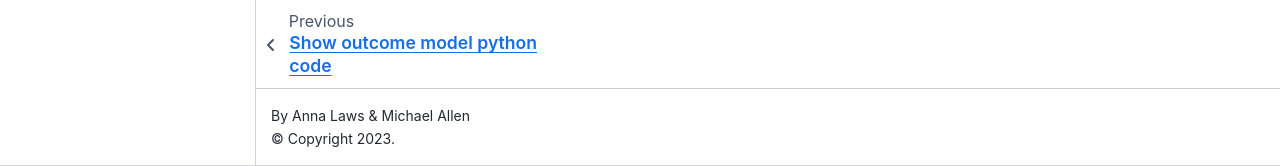
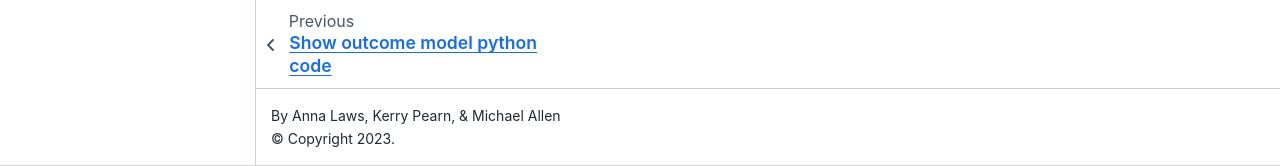
Before and after one commit to samuel-book/stroke_outcome, a Jupyter Book: the page built from proportion_ischaemic_with_lvo.md, in a window 1280 px wide and 900 px high, scrolled down 1624 px. Shown: the part 734-900 px from the top of the window. Built offline with Jupyter Book 1.0.4 settings and Sphinx 7.4.7 and the Sphinx Book theme 1.1.4, drawn with Linux system fonts in a browser that asks for light colours.

Commit message:
Update authors in config file

```diff
--- a/_config.yml
+++ b/_config.yml
@@ -1,6 +1,6 @@
 # book settings
 title: Stroke outcome modelling
-author: Anna Laws & Michael Allen
+author: Anna Laws, Kerry Pearn, & Michael Allen
 #logo: images/logo.png
 
 #only build files specified in table of contents file
```
